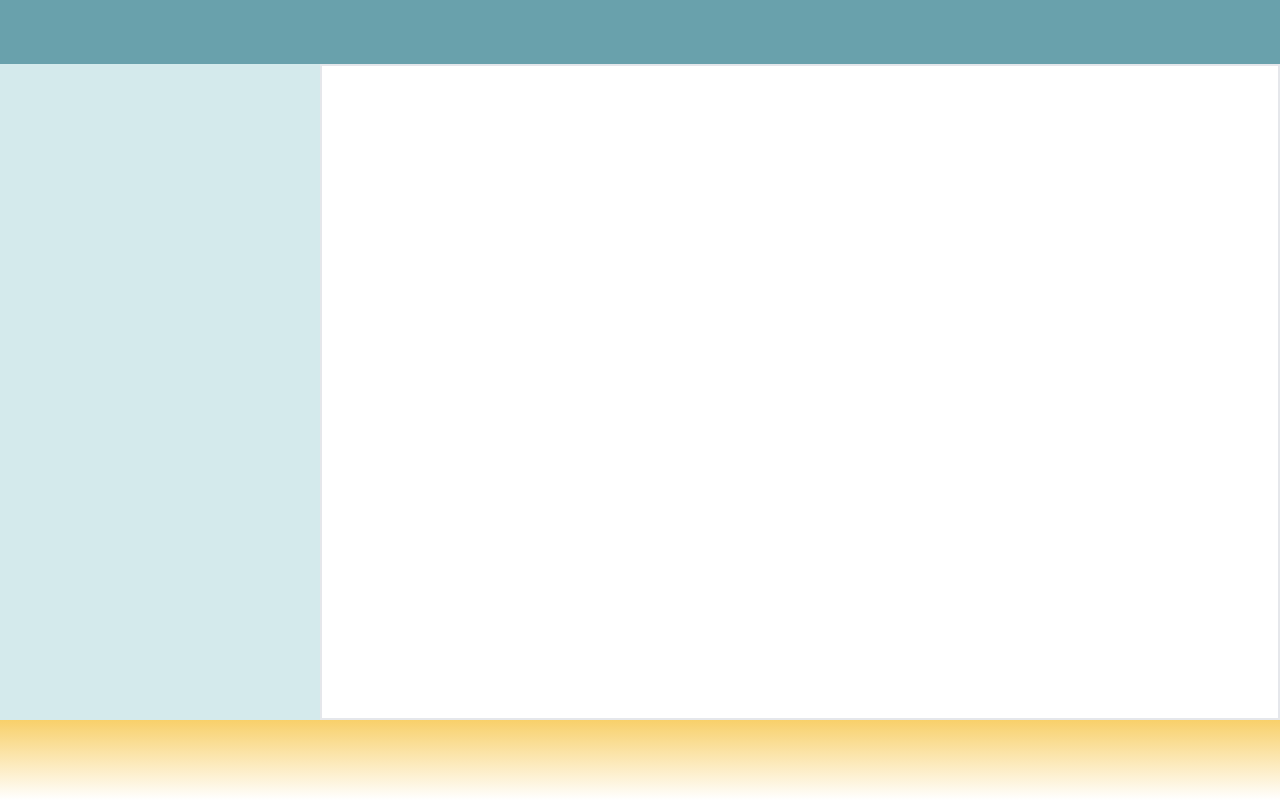
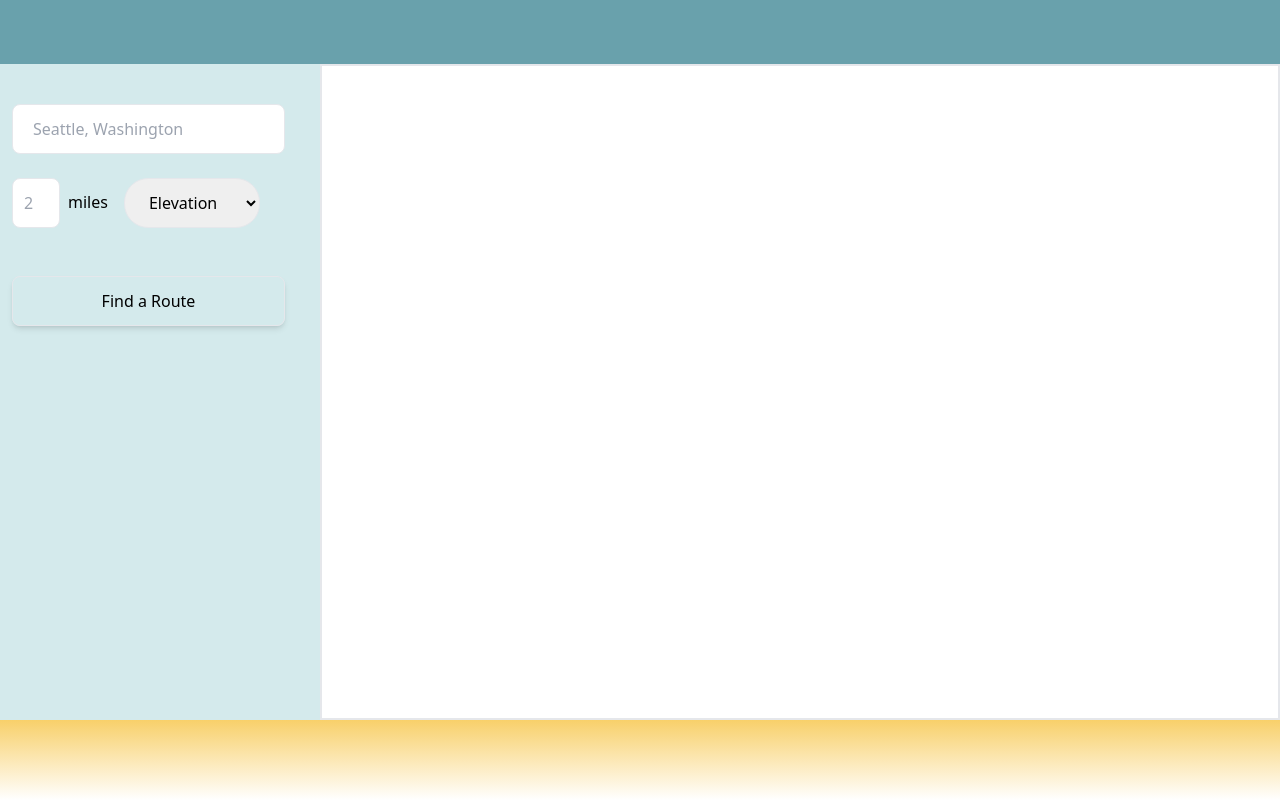
Before and after one commit to kalikokalikova/adventure, a React (Create React App) app in the folder adventure/: page /home in a window 1280 px wide. Built offline with nearby package versions, Linux system fonts and the light colour scheme; no server answers.

Commit message:
add input form structure, style button borders

```diff
--- /dev/null
+++ b/adventure/src/components/InputForm.jsx
@@ -0,0 +1,55 @@
+import React from 'react'
+
+function InputForm() {
+    return (
+        <form className="bg-gray rounded px-3 pt-10 pb-10">
+            <input
+                id="location"
+                name="location"
+                type="text"
+                required="isRequired"
+                className="block border rounded-lg w-full py-3 px-5"
+                placeholder="Seattle, Washington"
+            />
+
+            <br />
+
+            <div className="flex space-x-4">
+
+                <div className="flex space-x-2">
+                    <input
+                        id="miles"
+                        name="miles"
+                        type="number"
+                        required="isRequired"
+                        className="border rounded-lg py-3 w-12 text-center"
+                        placeholder="2"
+                    />
+
+                    <p className="rounded-lg py-3">miles</p>
+                </div>
+
+                <select className="border rounded-3xl px-5 py-3">
+                    <option selected value="elevation">Elevation</option>
+                    <option value="flat">Flat</option>
+                    <option value="moderate">Moderate</option>
+                    <option value="hilly">Hilly</option>
+                </select>
+
+
+            </div>
+
+            <br />
+            <br />
+
+            <button className="block border w-full shadow-md rounded-lg py-3 px-3 " type="submit">
+                Find a Route
+            </button>
+
+        </form>
+
+
+    )
+}
+
+export default InputForm
--- a/adventure/src/pages/Home.jsx
+++ b/adventure/src/pages/Home.jsx
@@ -1,6 +1,7 @@
 import React from 'react'
 // import Footer from '../components/Footer'
 // import NavBar from '../components/NavBar'
+import InputForm from '../components/InputForm'
 import Testimonials from '../components/Testimonials'
 
 
@@ -13,7 +14,7 @@ function Home() {
       <div className='flex flex-col items-start justify-center md:flex-row bg-white h-[100%]'>
         {/* Input container */}
         <div className='hidden bg-[#b7dce0] bg-opacity-60 md:flex  md:h-[82vh] md:w-[45%] lg:w-[25%]'>
-
+          <InputForm />
         </div>
         {/* MAP container  */}
         <div className=' w-[100%] h-[83vh] bg-white border-solid border-2 md:h-[82vh] lg:w-[75%] '>
```
Lines whose indentation alone changed are shown as unchanged.
